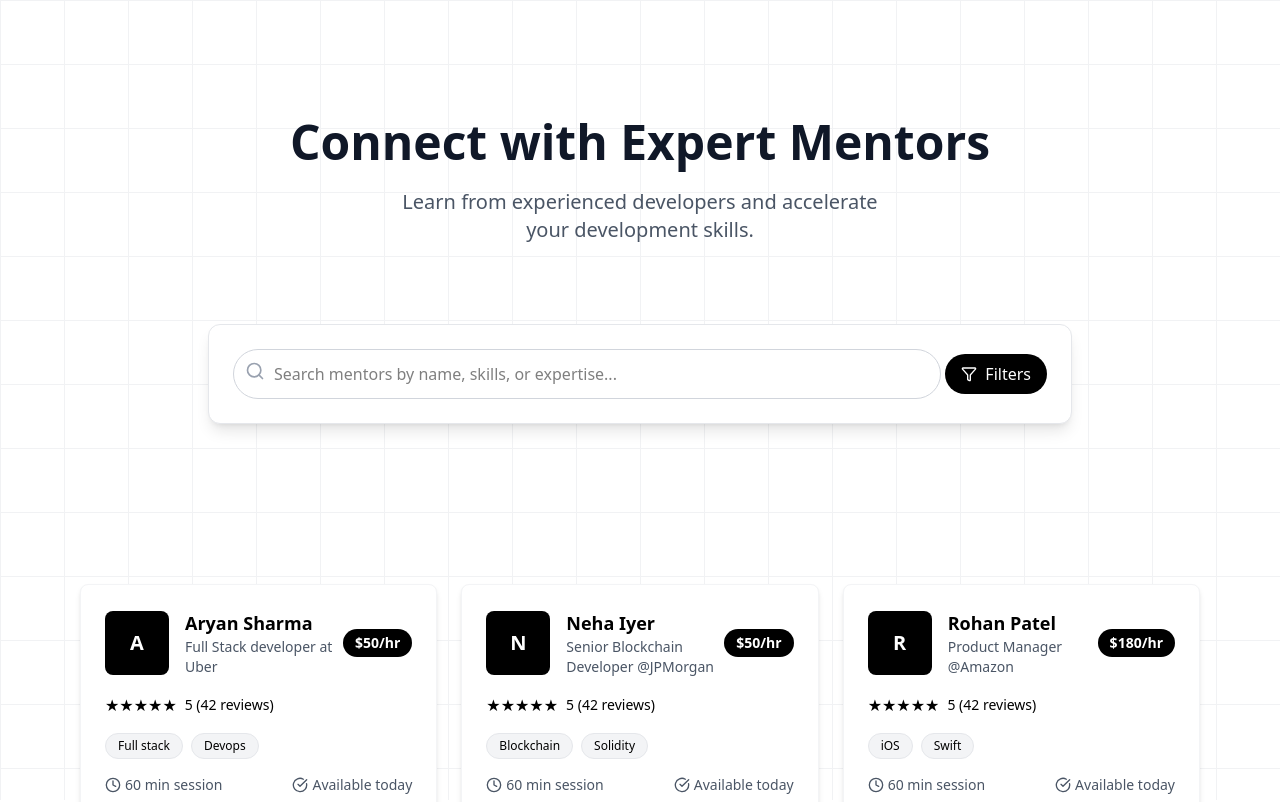
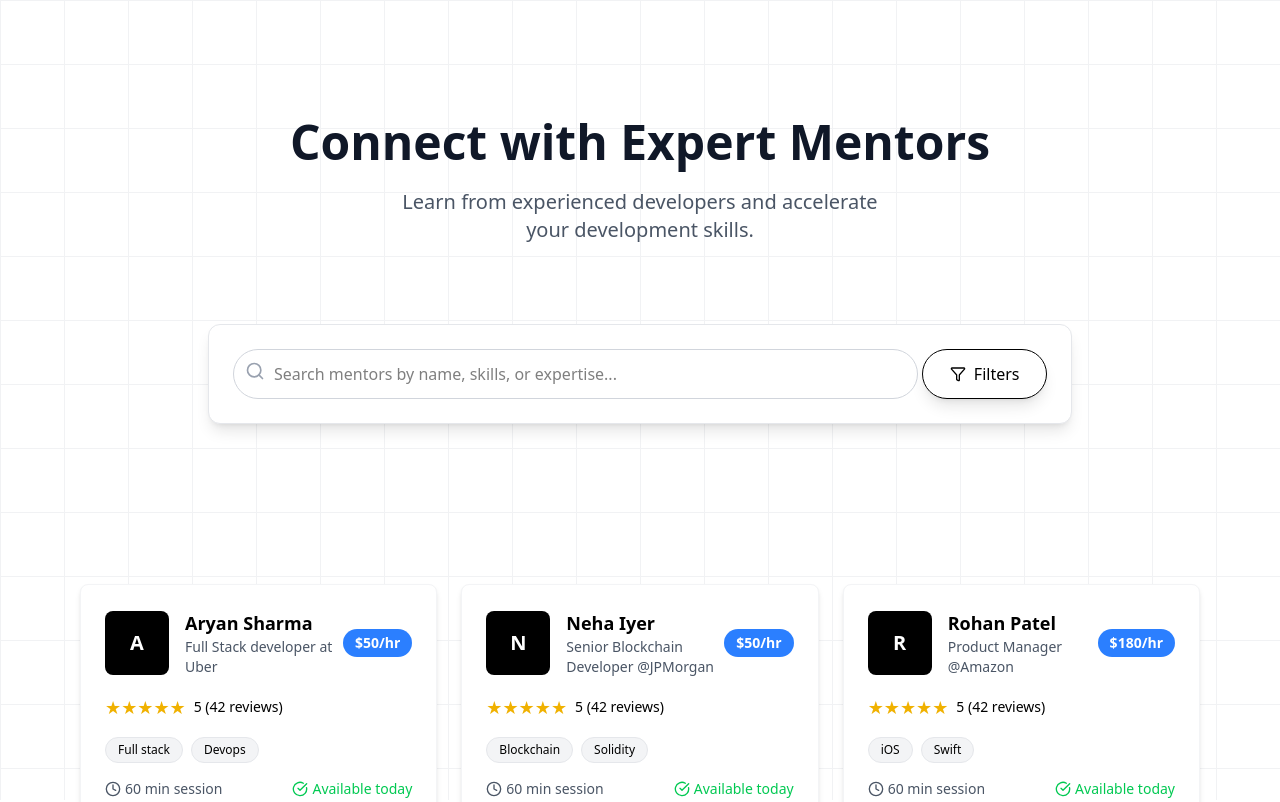
Before and after one commit to Srilochan7/ee_prod, a React (Vite) app: page /home in a window 1280 px wide. Shown: the top 802 px of the page. Built offline with nearby package versions, Linux system fonts and the light colour scheme.

Commit message:
added changes in homepage

```diff
--- a/src/comp/pages/home.jsx
+++ b/src/comp/pages/home.jsx
@@ -125,10 +125,22 @@ const Home = () => {
                 onChange={(e) => setSearchQuery(e.target.value)}
               />
             </div>
-            <button className="bg-black text-white px-4 py-2 rounded-full flex items-center gap-2 w-full md:w-auto justify-center">
-              <Filter size={16} />
-              <span>Filters</span>
-            </button>
+            <button className="relative inline-flex overflow-hidden rounded-full bg-white px-6 sm:px-8 py-2.5 sm:py-3
+              text-sm sm:text-base font-medium text-black shadow-lg
+              transition-all duration-300 ease-in-out
+              hover:text-white
+              disabled:opacity-50 disabled:cursor-not-allowed
+              before:absolute before:inset-0
+              before:z-0 before:translate-x-[-100%] before:bg-gray-900
+              before:transition-transform before:duration-300 before:ease-in-out
+              hover:before:translate-x-0 text-center justify-center border-1 items-center gap-2"
+>
+  <span className="relative z-10 flex items-center gap-2">
+    <Filter size={16} />
+    Filters
+  </span>
+</button>
+
           </div>
         </div>
       </div>
@@ -152,13 +164,14 @@ const Home = () => {
                   <h3 className="text-lg font-semibold">{mentor.name}</h3>
                   <p className="text-gray-600 text-sm">{mentor.title}</p>
                 </div>
-                <div className="bg-black px-3 py-1 rounded-full text-sm font-bold text-white">
+                <div className="bg-blue-500 px-3 py-1 rounded-full text-sm font-bold text-white">
                   ${mentor.rate}/hr
                 </div>
               </div>
 
               <div className="flex items-center mb-4">
-                <div className="text-black">★★★★★</div>
+              <div className="text-yellow-500 text-lg">★★★★★</div>
+
                 <span className="ml-2 text-sm">
                   {mentor.rating} ({mentor.reviews} reviews)
                 </span>
@@ -178,9 +191,9 @@ const Home = () => {
               <div className="flex justify-between text-gray-600 text-sm mt-4">
                 <div className="flex items-center">
                   <Clock size={16} className="mr-1" />
-                  <span>60 min session</span>
+                  <span >60 min session</span>
                 </div>
-                <div className="flex items-center">
+                <div className="text-green-500 flex items-center">
                   <CheckCircle size={16} className="mr-1" />
                   <span>Available today</span>
                 </div>
```
